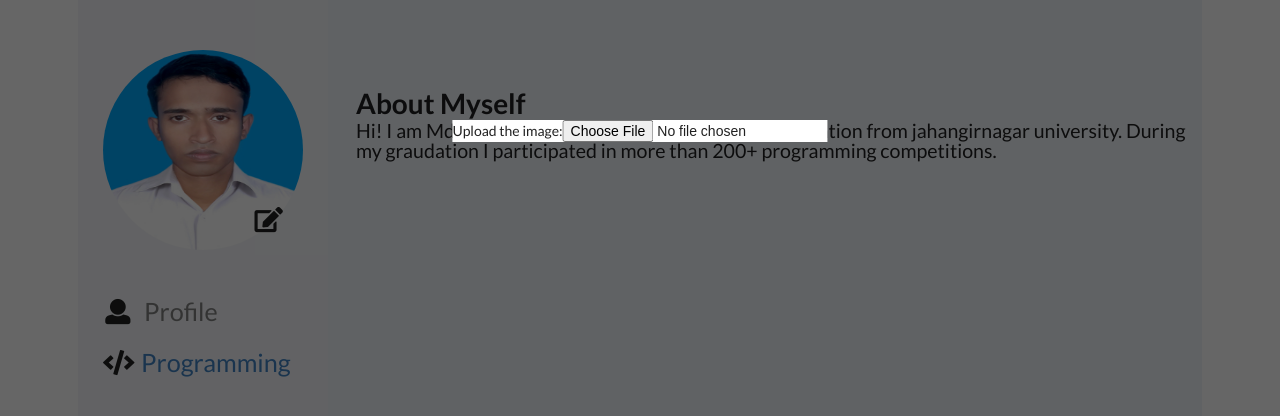
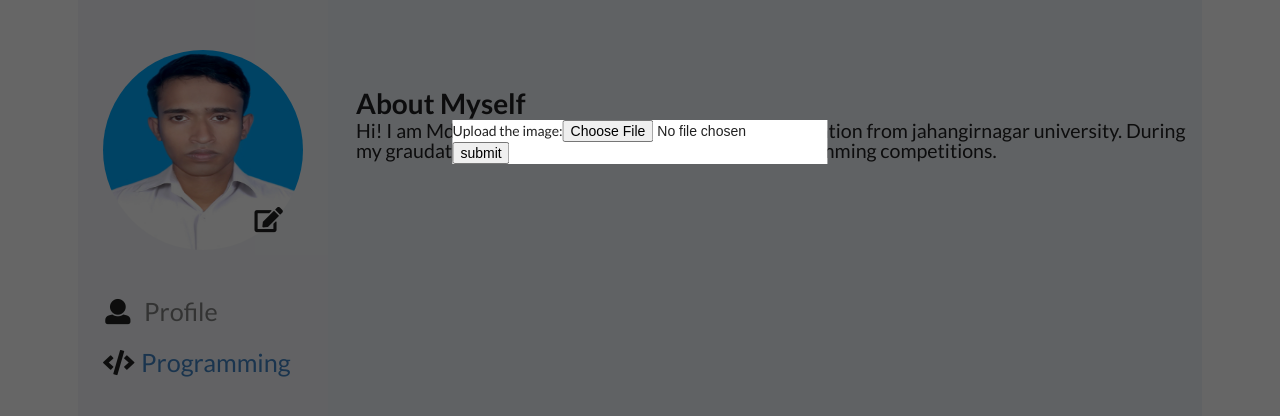
Before and after one commit to mahbubcseju/portfolio, a React (Create React App) app in the folder client/: page / in a window 1280 px wide. Both pictures are taken after a click on the icon 268 px from the left and 222 px from the top of the page. Shown: the top 416 px of the page. Built offline with nearby package versions, Linux system fonts and the light colour scheme.

Commit message:
component collapse after image upload

```diff
--- a/client/src/components/ProfileImage.js
+++ b/client/src/components/ProfileImage.js
@@ -19,6 +19,7 @@ class ProfileImage extends React.Component {
           Upload the image:
           <input type="file" onChange={this.uploadImage}/>
         </div>
+        <button onClick={() => this.props.toggleModal()}>submit</button>
       </div>
     );
   }
--- a/client/src/components/sidenav.js
+++ b/client/src/components/sidenav.js
@@ -14,14 +14,18 @@ class SideNav extends React.Component {
   }
 
   callModal = () => {
-    this.setState({isProfileImageUpdate: true});
+    if(this.state.isProfileImageUpdate){
+      this.setState({isProfileImageUpdate: false});
+    }else {
+      this.setState({isProfileImageUpdate: true});
+    }
   }
 
   setModal = (isProfileImageUpdate) => {
     if(isProfileImageUpdate){
       return (
         <Modal>
-          <ProfileImage/>
+          <ProfileImage toggleModal={this.callModal}/>
         </Modal>
       );
     }
```
